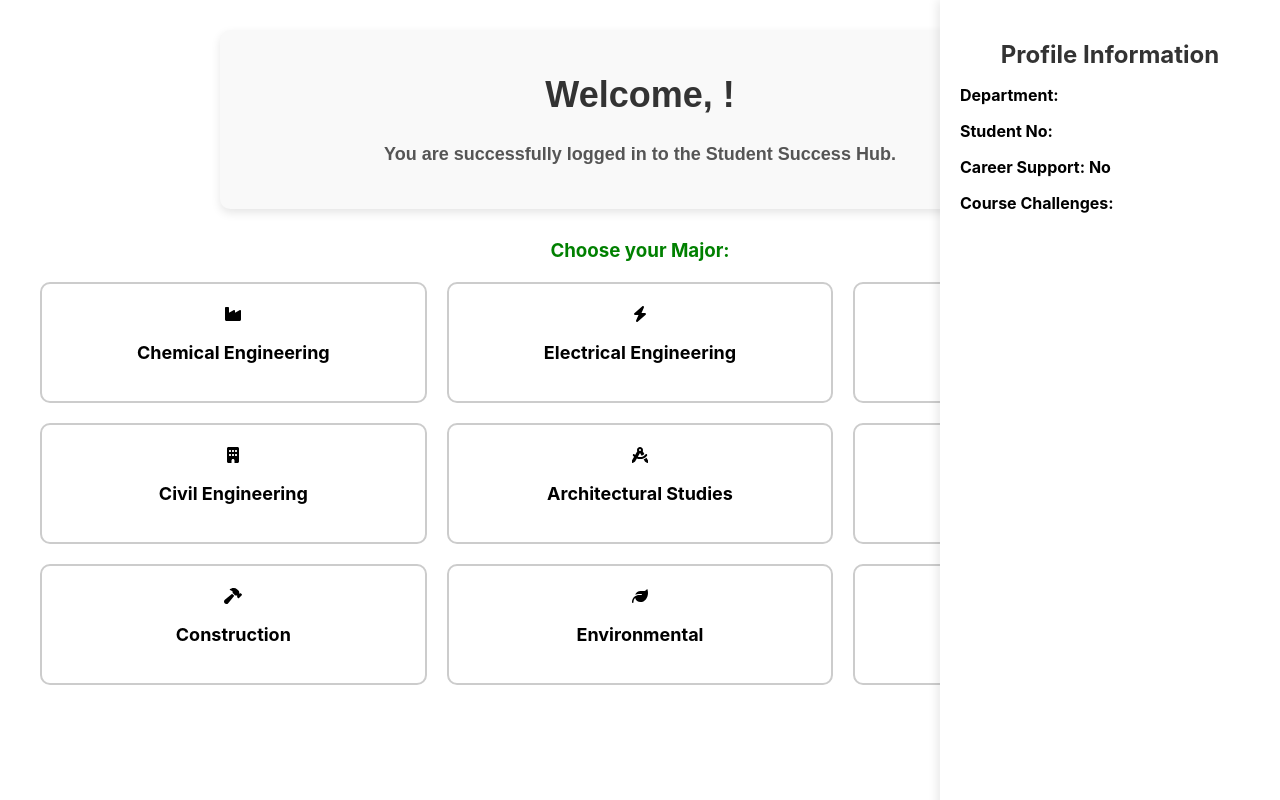
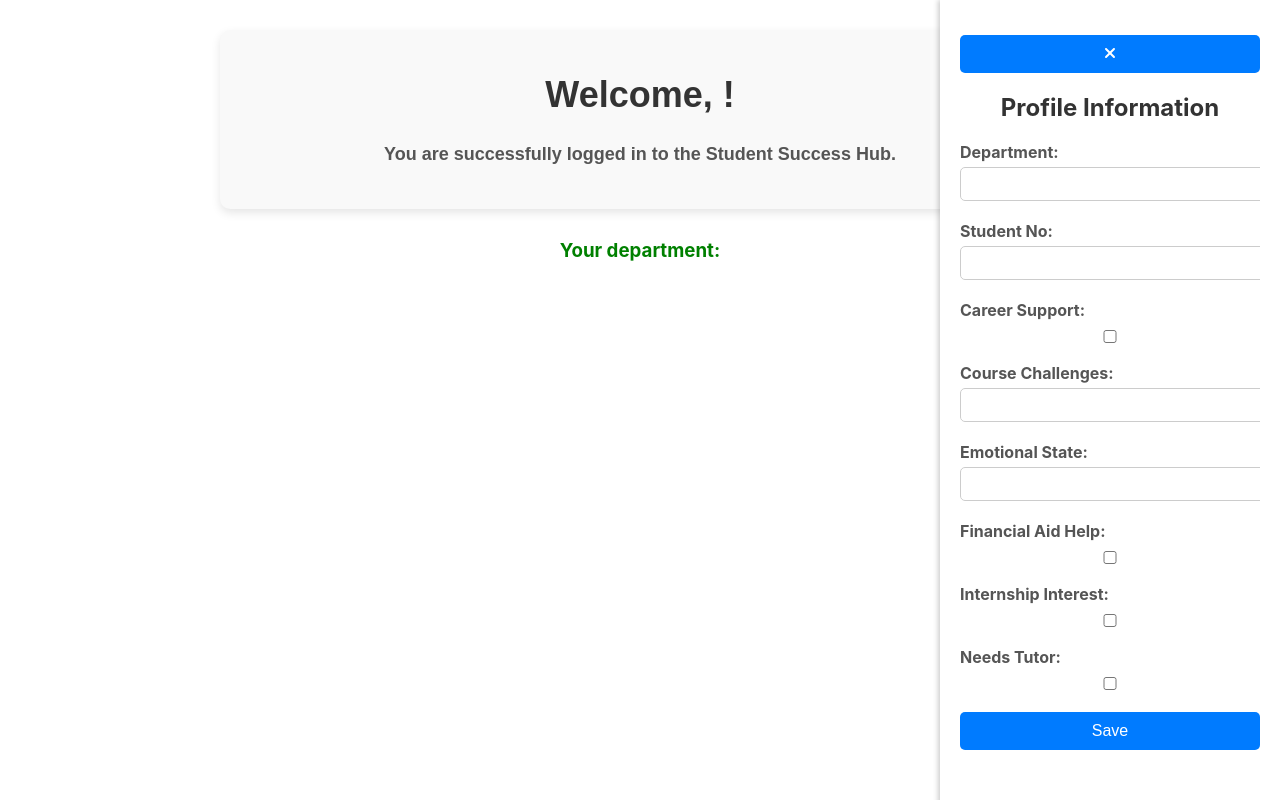
Before and after one commit to flash3105/ssa, a React (Create React App) app: page /home in a window 1280 px wide. Both pictures are taken after a click on the button 1235 px from the left and 61 px from the top of the page. Built offline with nearby package versions, Linux system fonts and the light colour scheme.

Commit message:
problems are now unique to the user

```diff
--- a/src/Components/Survery.js
+++ b/src/Components/Survery.js
@@ -8,6 +8,7 @@ const Survey = () => {
   const [student, setStudent] = useState({ name: "", studentNumber: "", department: "" });
   const [formData, setFormData] = useState({
     studentNumber:localStorage.getItem("studentNo"),
+    department : localStorage.getItem("department"),
     courseChallenges: "",
     needsTutor: false,
     needsStudyBuddy: false,
--- a/src/Pages/Home.css
+++ b/src/Pages/Home.css
@@ -39,12 +39,8 @@
 
 /* Create a CSS Grid with 3 columns and 3 rows */
 .tabs-container {
-    display: grid;
-    grid-template-columns: repeat(3, 1fr); /* 3 equal columns */
-    grid-gap: 20px; /* Space between grid items */
-    margin-top: 20px;
-    max-width: 1200px; /* Optional: restrict width */
-    margin: 20px auto; /* Center the grid */
+    justify-content: center;
+
 }
 
 /* Styling for each tab */
@@ -182,3 +178,46 @@
 .profile-info-form.show {
     transform: translateX(0);
 }
+.profile-info-form {
+    position: fixed;
+    right: 0;
+    top: 0;
+    width: 300px;
+    height: 100vh;
+    background: white;
+    box-shadow: -2px 0 5px rgba(0, 0, 0, 0.2);
+    padding: 20px;
+    transform: translateX(100%);
+    transition: transform 0.3s ease-in-out;
+    overflow-y: auto; /* Enables scrolling */
+}
+
+.profile-info-form.show {
+    transform: translateX(0);
+}
+
+.form-content {
+    max-height: 70vh; /* Adjust for better scrolling */
+    overflow-y: auto;
+    padding-bottom: 10px;
+}
+
+.save-button {
+    width: 100%;
+    padding: 10px;
+    background-color: #007bff;
+    color: white;
+    border: none;
+    cursor: pointer;
+    margin-top: 10px;
+}
+
+.save-button:disabled {
+    background-color: gray;
+}
+
+.error {
+    color: red;
+    font-size: 14px;
+    margin-top: 10px;
+}
--- a/src/Pages/Home.js
+++ b/src/Pages/Home.js
@@ -1,6 +1,6 @@
 import React, { useEffect, useState } from 'react';
-import { useNavigate } from 'react-router-dom'; // For navigation
-import { FontAwesomeIcon } from '@fortawesome/react-fontawesome'; // FontAwesome icons
+import { useNavigate } from 'react-router-dom';
+import { FontAwesomeIcon } from '@fortawesome/react-fontawesome';
 import {
     faIndustry,
     faBolt,
@@ -11,49 +11,95 @@ import {
     faHammer,
     faLeaf,
     faCity,
-    faUserCircle, // Add this import for the profile icon
+    faUserCircle,
+    faTimes
 } from '@fortawesome/free-solid-svg-icons';
 import './Home.css';
 
 const Home = () => {
-    const name = localStorage.getItem('name'); // Retrieve the user's name from localStorage
+    const name = localStorage.getItem('name');
     const studentNo = localStorage.getItem('studentNo');
-    const navigate = useNavigate(); // Hook for navigation
+    const navigate = useNavigate();
     const [summary, setSummary] = useState({});
     const [studentDepartment, setStudentDepartment] = useState('');
     const [isProfileVisible, setIsProfileVisible] = useState(false);
+    const [isSaving, setIsSaving] = useState(false);
+    const [error, setError] = useState(null);
 
-    // Fetch and set summary from localStorage
+    const departmentIcons = {
+        'Chemical Engineering': faIndustry,
+        'Electrical Engineering': faBolt,
+        'Mechanical Engineering': faWrench,
+        'Civil Engineering': faBuilding,
+        'Architectural Studies': faDraftingCompass,
+        'Geomatics': faGlobe,
+        'Construction': faHammer,
+        'Environmental': faLeaf,
+        'Urban': faCity,
+    };
+
     useEffect(() => {
         const rawSummary = localStorage.getItem('summary');
-
         if (rawSummary) {
             try {
-                // Parse the summary from localStorage
                 const parsedSummary = JSON.parse(rawSummary);
                 setSummary(parsedSummary);
-                console.log(parsedSummary);
-                // Set the student's department from the summary data
                 setStudentDepartment(parsedSummary.department || '');
             } catch (error) {
                 console.error("Error parsing summary from localStorage:", error);
-                setSummary(null);
             }
         }
     }, []);
-
-    // Function to handle tab click
+    console.log(summary);
     const handleTabClick = (department) => {
-        // Log the department to local storage or backend
         localStorage.setItem('selectedDepartment', department);
-
-        // Navigate to the "Problems" page
         navigate('/problems');
     };
 
-    // Function to handle profile icon click (show summary info)
     const handleProfileClick = () => {
         setIsProfileVisible(!isProfileVisible);
+    };
+
+    const handleInputChange = (e) => {
+        const { name, value, type, checked } = e.target;
+        setSummary((prevSummary) => ({
+            ...prevSummary,
+            [name]: type === "checkbox" ? checked : value,
+        }));
+    };
+
+    const handleSaveProfile = async () => {
+        setIsSaving(true);
+        setError(null);
+
+        try {
+            // Ensure there is an ID before making the request
+            if (!summary.id) {
+                throw new Error("Summary ID missing. Unable to save.");
+            }
+
+            const response = await fetch(`https://api.example.com/surveysave/${summary.id}`, {
+                method: 'PUT',
+                headers: {
+                    'Content-Type': 'application/json',
+                },
+                body: JSON.stringify(summary),
+            });
+
+            if (!response.ok) {
+                throw new Error(`Failed to save: ${response.statusText}`);
+            }
+
+            const data = await response.json();
+            localStorage.setItem('summary', JSON.stringify(summary));
+            alert("Profile updated successfully!");
+
+        } catch (err) {
+            console.error("Error saving profile:", err);
+            setError(err.message);
+        } finally {
+            setIsSaving(false);
+        }
     };
 
     return (
@@ -64,62 +110,16 @@ const Home = () => {
                 <p>You are successfully logged in to the Student Success Hub.</p>
             </div>
             <div className="quest">
-                <h3>Choose your Major: </h3>
+                <h3>Your department: </h3>
             </div>
 
             <div className="tabs-container">
-                {/* Display only the tab of the student's department */}
-                {studentDepartment && (
+                {studentDepartment && departmentIcons[studentDepartment] && (
                     <div className="tab" onClick={() => handleTabClick(studentDepartment)}>
-                        <FontAwesomeIcon icon={faIndustry} className="tab-icon" />
+                        <FontAwesomeIcon icon={departmentIcons[studentDepartment]} className="tab-icon" />
                         <h3>{studentDepartment}</h3>
                     </div>
                 )}
-
-                <div className="tab" onClick={() => handleTabClick('Chemical Engineering')}>
-                    <FontAwesomeIcon icon={faIndustry} className="tab-icon" />
-                    <h3>Chemical Engineering</h3>
-                </div>
-
-                <div className="tab" onClick={() => handleTabClick('Electrical Engineering')}>
-                    <FontAwesomeIcon icon={faBolt} className="tab-icon" />
-                    <h3>Electrical Engineering</h3>
-                </div>
-
-                <div className="tab" onClick={() => handleTabClick('Mechanical Engineering')}>
-                    <FontAwesomeIcon icon={faWrench} className="tab-icon" />
-                    <h3>Mechanical Engineering</h3>
-                </div>
-
-                <div className="tab" onClick={() => handleTabClick('Civil Engineering')}>
-                    <FontAwesomeIcon icon={faBuilding} className="tab-icon" />
-                    <h3>Civil Engineering</h3>
-                </div>
-
-                <div className="tab" onClick={() => handleTabClick('Architectural Studies')}>
-                    <FontAwesomeIcon icon={faDraftingCompass} className="tab-icon" />
-                    <h3>Architectural Studies</h3>
-                </div>
-
-                <div className="tab" onClick={() => handleTabClick('Geomatics')}>
-                    <FontAwesomeIcon icon={faGlobe} className="tab-icon" />
-                    <h3>Geomatics</h3>
-                </div>
-
-                <div className="tab" onClick={() => handleTabClick('Construction')}>
-                    <FontAwesomeIcon icon={faHammer} className="tab-icon" />
-                    <h3>Construction</h3>
-                </div>
-
-                <div className="tab" onClick={() => handleTabClick('Environmental')}>
-                    <FontAwesomeIcon icon={faLeaf} className="tab-icon" />
-                    <h3>Environmental</h3>
-                </div>
-
-                <div className="tab" onClick={() => handleTabClick('Urban')}>
-                    <FontAwesomeIcon icon={faCity} className="tab-icon" />
-                    <h3>Urban</h3>
-                </div>
             </div>
 
             {/* Profile icon section */}
@@ -129,15 +129,47 @@ const Home = () => {
                 </button>
             </div>
 
-            {/* Sliding form for profile info */}
+            {/* Sliding and Scrollable Profile Form */}
             {isProfileVisible && (
-                <div className={`profile-info-form ${isProfileVisible ? 'show' : ''}`}>
+                <div className="profile-info-form show">
+                    <button className="close-button" onClick={() => setIsProfileVisible(false)}>
+                        <FontAwesomeIcon icon={faTimes} />
+                    </button>
                     <h2>Profile Information</h2>
-                    <p><strong>Department:</strong> {summary.department}</p>
-                    <p><strong>Student No:</strong> {summary.studentNo}</p>
-                    <p><strong>Career Support:</strong> {summary.careerSupport ? "Yes" : "No"}</p>
-                    <p><strong>Course Challenges:</strong> {summary.courseChallenges}</p>
-                    {/* Display other fields as necessary */}
+
+                    <div className="form-content">
+                        <label>Department:</label>
+                        <input type="text" name="department" value={summary.department || ''} readOnly />
+
+                        <label>Student No:</label>
+                        <input type="text" name="studentNo" value={summary.studentNo || ''} readOnly />
+
+                        <label>Career Support:</label>
+                        <input type="checkbox" name="careerSupport" checked={summary.careerSupport || false} onChange={handleInputChange} />
+
+                        <label>Course Challenges:</label>
+                        <input type="text" name="courseChallenges" value={summary.courseChallenges || ''} readOnly/>
+
+                        <label>Emotional State:</label>
+                        <input type="text" name="emotionalState" value={summary.emotionalState || ''} onChange={handleInputChange} />
+
+                        <label>Financial Aid Help:</label>
+                        <input type="checkbox" name="financialAidHelp" checked={summary.financialAidHelp || false} onChange={handleInputChange} />
+
+                        <label>Internship Interest:</label>
+                        <input type="checkbox" name="internshipInterest" checked={summary.internshipInterest || false} onChange={handleInputChange} />
+
+                        <label>Needs Tutor:</label>
+                        <input type="checkbox" name="needsTutor" checked={summary.needsTutor || false} onChange={handleInputChange} />
+
+                        <label>Preferred Communication:</label>
+                        <input type="text" name="preferredCommunication" value={summary.preferredCommunication || ''} onChange={handleInputChange} />
+                    </div>
+
+                    {error && <p className="error">{error}</p>}
+                    <button className="save-button" onClick={handleSaveProfile} disabled={isSaving}>
+                        {isSaving ? "Saving..." : "Save"}
+                    </button>
                 </div>
             )}
         </div>
--- a/src/Pages/Problems.js
+++ b/src/Pages/Problems.js
@@ -1,24 +1,36 @@
-import React from 'react';
+import React, { useEffect, useState } from 'react';
 import { useNavigate } from 'react-router-dom';
 import './Problems.css';
 
 const Problems = () => {
     const selectedDepartment = localStorage.getItem('selectedDepartment'); // Retrieve the selected department
     const navigate = useNavigate();
+    const [studentDepartment, setStudentDepartment] = useState('');
+    const [summary, setSummary] = useState({});
+
+    useEffect(() => {
+        const rawSummary = localStorage.getItem('summary');
+        if (rawSummary) {
+            try {
+                const parsedSummary = JSON.parse(rawSummary);
+                setSummary(parsedSummary);
+                setStudentDepartment(parsedSummary.department || '');
+            } catch (error) {
+                console.error("Error parsing summary from localStorage:", error);
+            }
+        }
+    }, []);
 
     // Function to handle category selection
     const handleCategoryClick = (category, path) => {
-        // Log the selected category
         const log = {
             department: selectedDepartment,
             category: category,
             timestamp: new Date().toISOString(),
         };
 
-        console.log('Log:', log); // For debugging or sending to backend
+        console.log('Log:', log);
         localStorage.setItem('selectedCategory', JSON.stringify(log));
-
-        // Navigate to the category-specific path
         navigate(path);
     };
 
@@ -28,36 +40,33 @@ const Problems = () => {
             <p>Select the category of the problem:</p>
 
             <div className="categories-container">
-                <div
-                    className="category-tab"
-                    onClick={() => handleCategoryClick('Academic Challenge', '/academic-challenge')}
-                >
+                {/* Academic Challenge */}
+                {(summary.courseChallenges || summary.needsTutor) && (
+                    <div className="category-tab" onClick={() => handleCategoryClick('Academic Challenge', '/academic-challenge')}>
                         <h3>Academic Challenge</h3>
                     </div>
-                <div
-                    className="category-tab"
-                    onClick={() => handleCategoryClick('Mental Health', '/mental-health')}
-                >
+                )}
+
+                {/* Mental Health */}
+                {(summary.emotionalState === 'anxious' || summary.emotionalState === 'overwhelmed') && (
+                    <div className="category-tab" onClick={() => handleCategoryClick('Mental Health', '/mental-health')}>
                         <h3>Mental Health</h3>
                     </div>
-                <div
-                    className="category-tab"
-                    onClick={() => handleCategoryClick('Career Guidance', '/career-guidance')}
-                >
+                )}
+
+                {/* Career Guidance */}
+                {summary.careerSupport && (
+                    <div className="category-tab" onClick={() => handleCategoryClick('Career Guidance', '/career-guidance')}>
                         <h3>Career Guidance</h3>
                     </div>
-                <div
-                    className="category-tab"
-                    onClick={() => handleCategoryClick('Financial Aid', '/financial-aid')}
-                >
+                )}
+
+                {/* Financial Aid */}
+                {(summary.financialAidHelp || summary.financialSupport) && (
+                    <div className="category-tab" onClick={() => handleCategoryClick('Financial Aid', '/financial-aid')}>
                         <h3>Financial Aid</h3>
                     </div>
-                <div
-                    className="category-tab"
-                    onClick={() => handleCategoryClick('Administrative Issues', '/administrative-issues')}
-                >
-                    <h3>Administrative Issues</h3>
-                </div>
+                )}
             </div>
         </div>
     );
```
Also changed, not shown: 1 other file (tests, documents, lock files or other folders). Lines whose indentation alone changed are shown as unchanged.
